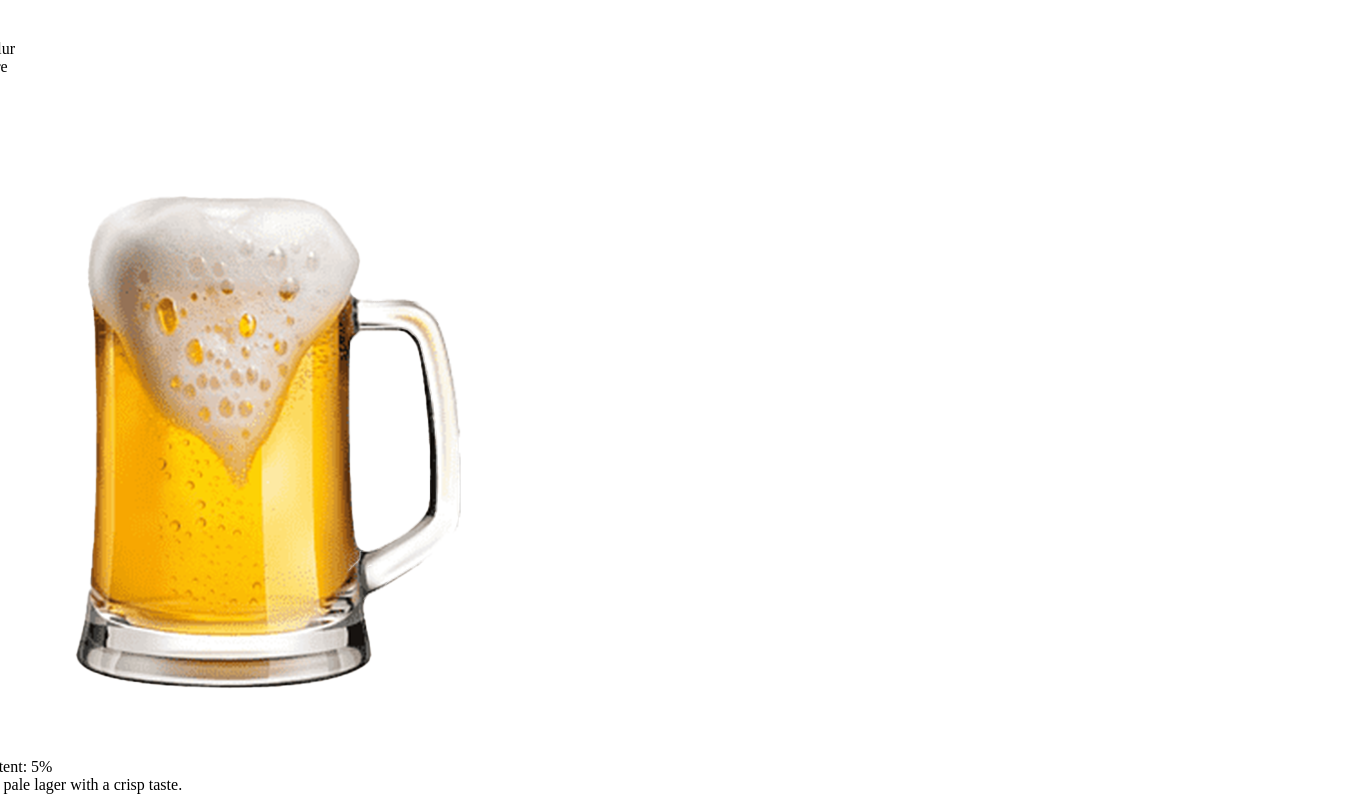
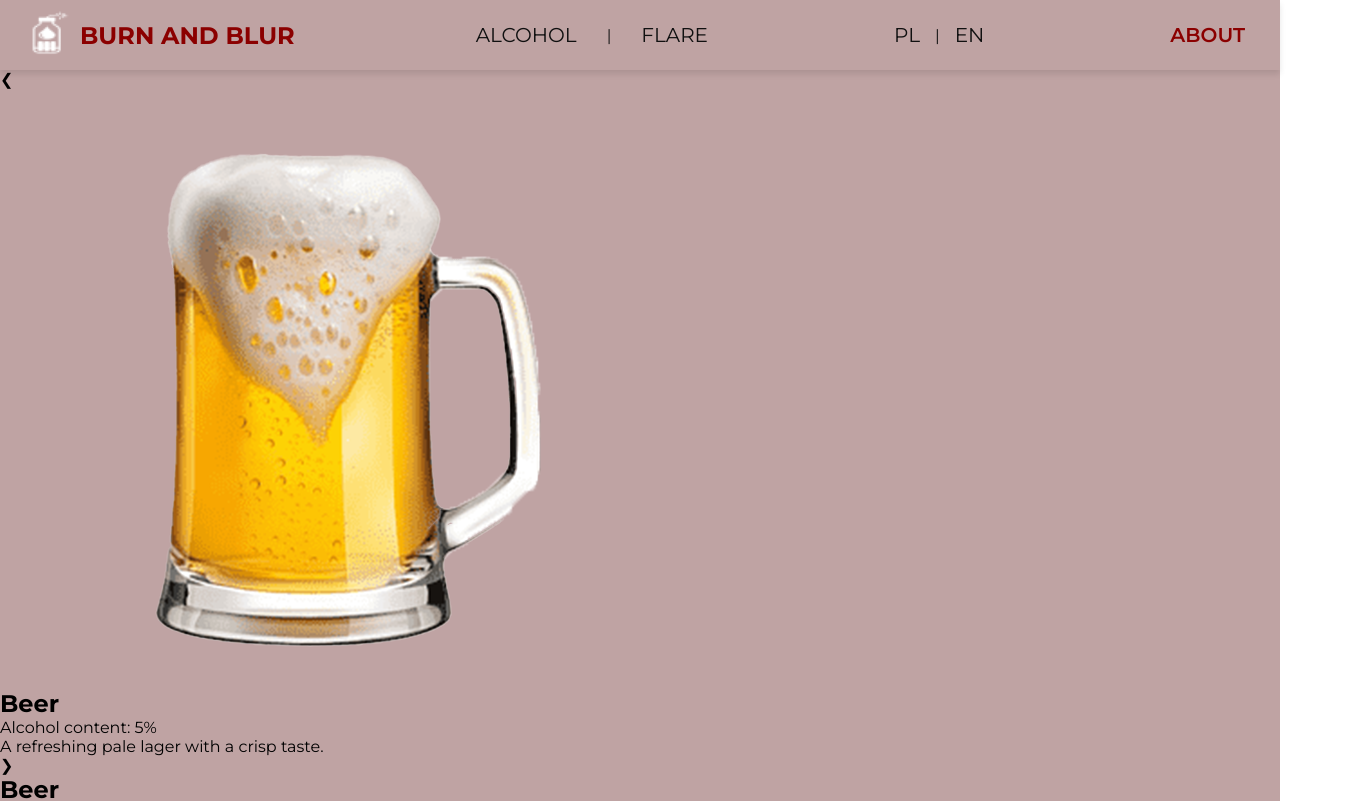
Before and after one commit to tsaigetsu/chemistry_project_3, a React (Vite) app in the folder my-project-name/: page / in a window 1280 px wide. Shown: the top 801 px of the page, 1360 px wide, since content can reach past the window. Built offline with nearby package versions, Linux system fonts and the light colour scheme.

Commit message:
header css

```diff
--- a/my-project-name/src/App.jsx
+++ b/my-project-name/src/App.jsx
@@ -48,11 +48,11 @@ function App() {
           </div>
 
           <div className="nav-menu">
-            <span onClick={() => handleThemeChange('alcohol')} className={`nav-item ${theme === 'alcohol' ? 'active' : ''}`}>
+            <span onClick={() => handleThemeChange('alcohol')} className={`nav-item alcohole ${theme === 'alcohol' ? 'active' : ''}`}>
               {getTranslation('alcohol')}
             </span>
             <span className="separator">|</span>
-            <span onClick={() => handleThemeChange('flare')} className={`nav-item ${theme === 'flare' ? 'active' : ''}`}>
+            <span onClick={() => handleThemeChange('flare')} className={`nav-item flare ${theme === 'flare' ? 'active' : ''}`}>
               {getTranslation('flare')}
             </span>
           </div>
--- a/my-project-name/src/index.css
+++ b/my-project-name/src/index.css
@@ -1,24 +1,153 @@
 @import url(./reset.css);
+@import url('https://fonts.googleapis.com/css2?family=Montserrat:wght@400;500;600;700&display=swap');
 
+/* Основные цвета */
 :root {
   --vinous: #8B0000;
-  --golden: #FFD700;
-  --cream: #FAF3E0;
-  --dark-blue: #2A2A72;
-  --gray-smoke: #C0C0C0;
+  --dark-vinous: #732027;
+  --beaf: #400F0F;
+  --light-vinous: #A64949;
+  --cream-vinous: #BFA3A3;
 
-  --fire-orange: #FF4500;
-  --bright-red: #FF0000;
-  --dee-violet: #8B00FF;
-  --dark: #1A1A1A;
+  --fire-orange: #D93D04;
+  --dark-orange: #A62F03;
+  --brown: #591902;
+  --light-cream: #D9B4A7;
+  --bright-orange: #F2360C;
+
+  --dark: #101010;
 }
 
+/* Сброс стилей */
 body {
   display: flex;
   justify-content: center;
   align-items: center;
+  font-family: 'Montserrat', sans-serif;
 }
 
+/* Контейнер страницы */
 .app-container {
-  width: 1440px;
+  display: flex;
+  flex-direction: column;
+  justify-content: flex-start;
+  align-items: center;
 }
+
+/* Темы для страницы */
+.app.alcohol {
+  background-color: var(--cream-vinous);
+}
+
+.app.flare {
+  background-color: var(--dark);
+}
+
+/* Стили хедера */
+.header {
+  display: flex;
+  justify-content: space-between;
+  align-items: center;
+  padding: 10px 20px;
+  background-color: var(--beaf);
+  backdrop-filter: blur(10px);
+  /* Эффект матового стекла */
+  -webkit-backdrop-filter: blur(10px);
+  color: var(--vinous);
+  box-shadow: 0 4px 6px rgba(0, 0, 0, 0.1);
+  text-transform: uppercase;
+}
+
+.separator {
+  color: var(--dark);
+}
+
+.app.alcohol .header {
+  background-color: var(--cream-vinous);
+}
+
+.app.flare .header {
+  background-color: var(--beaf);
+  color: var(--light-cream);
+}
+
+/* Логотип и название */
+.logo-container {
+  display: flex;
+  align-items: center;
+}
+
+.logo {
+  width: 50px;
+  height: 50px;
+  margin-right: 10px;
+}
+
+.title {
+  font-size: 24px;
+  font-weight: bold;
+}
+
+/* Меню навигации */
+.nav-menu {
+  display: flex;
+  align-items: center;
+  gap: 15px;
+}
+
+.nav-item {
+  cursor: pointer;
+  padding: 5px 15px;
+  color: var(--dark);
+  transition: color 0.3s ease;
+  font-size: 20px;
+}
+
+.nav-item.alcohole:hover,
+.nav-item.alcohole:focus {
+  color: var(--vinous);
+}
+
+.nav-item.flare:focus,
+.nav-item.flare:hover {
+  color: var(--fire-orange);
+}
+
+.app.flare .nav-item:hover {
+  color: var(--bright-orange);
+}
+
+/* Меню языка */
+.language-menu {
+  display: flex;
+  align-items: center;
+  gap: 10px;
+}
+
+.lang-item {
+  cursor: pointer;
+  padding: 5px;
+  color: var(--dark);
+  transition: color 0.3s ease;
+  font-size: 20px;
+}
+
+.lang-item:hover,
+.lang-item:focus {
+  color: var(--vinous);
+}
+
+/* Кнопка About */
+.about-button {
+  cursor: pointer;
+  padding: 5px 15px;
+  color: var(--vinous);
+  font-weight: 600;
+  transition: color 0.3s ease, transform 0.2s ease;
+  font-size: 20px;
+}
+
+.about-button:hover {
+  color: var(--light-cream);
+  transform: scale(1.05);
+}
--- a/my-project-name/src/reset.css
+++ b/my-project-name/src/reset.css
@@ -35,3 +35,7 @@ img {
     max-width: 100%;
     height: auto;
 }
+
+body {
+    margin: 0;
+}
```
